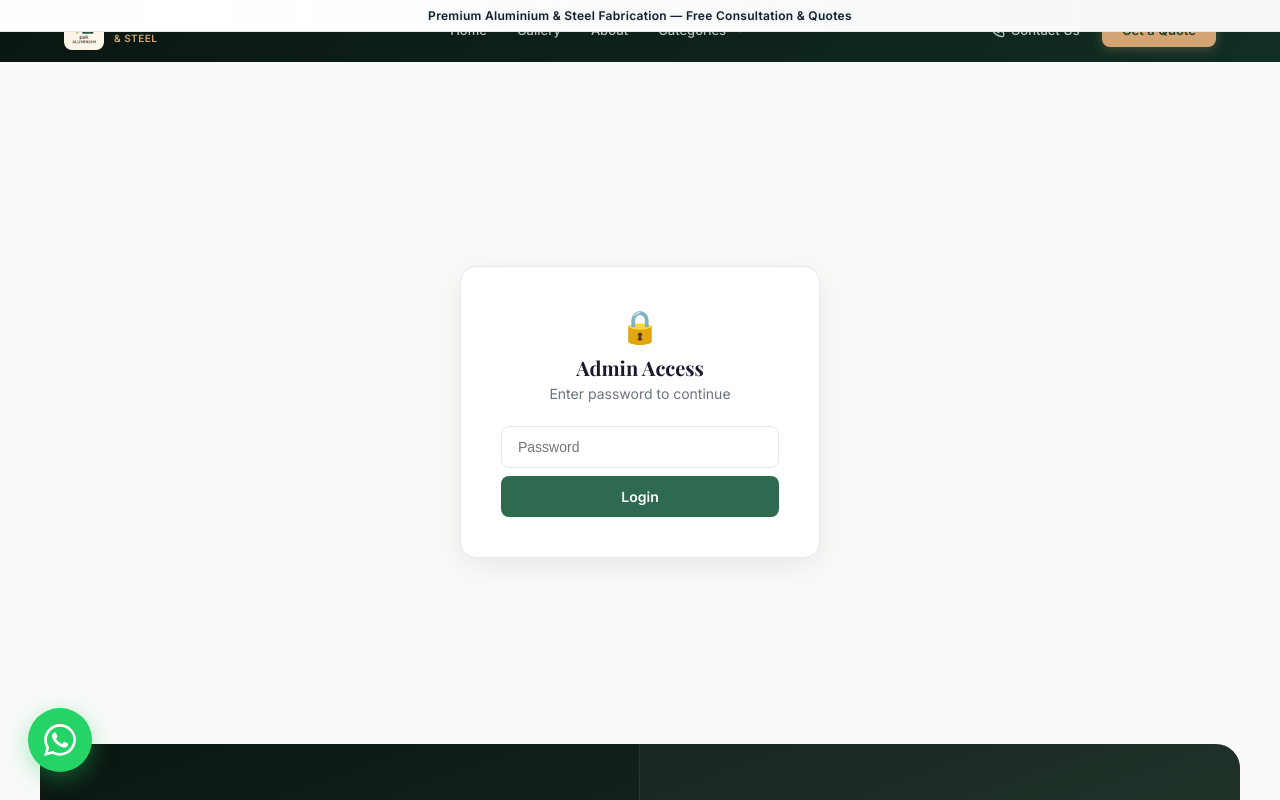
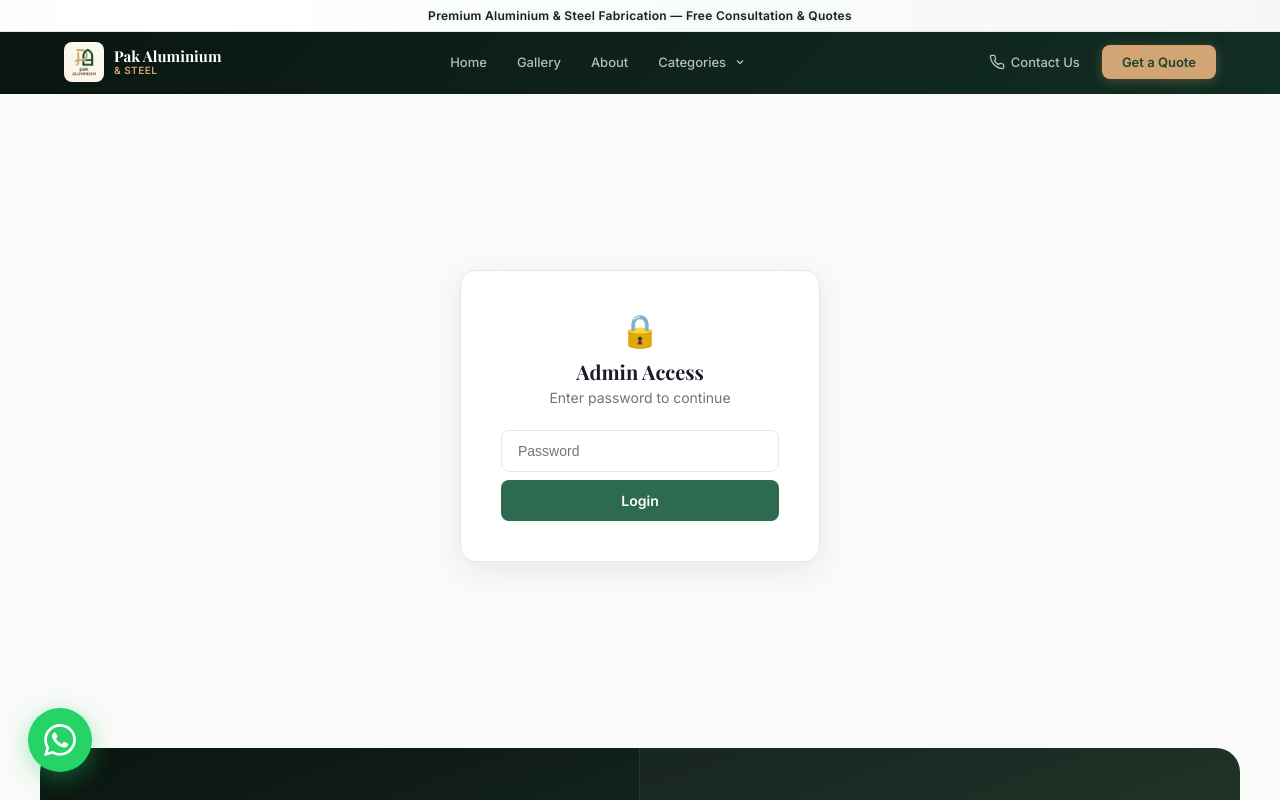
Before and after one commit to shahidburhan37-dotcom/pak-aluminium-steel, a React (Vite) app: page /admin in a window 1280 px wide. Shown: the top 800 px of the page. Built offline with nearby package versions, Linux system fonts and the light colour scheme.

Commit message:
fix: header + topbar both always visible, fixed wrapper

```diff
--- a/src/components/Navbar.jsx
+++ b/src/components/Navbar.jsx
@@ -38,13 +38,14 @@ export default function Navbar() {
 
   return (
     <>
-      <div className={`topbar ${scrolled ? 'hidden' : ''}`}>
-        <span className="animate-topbar-glow">
-          Premium Aluminium & Steel Fabrication — Free Consultation & Quotes
-        </span>
-      </div>
+      <header className="site-header">
+        <div className="topbar">
+          <span className="animate-topbar-glow">
+            Premium Aluminium & Steel Fabrication — Free Consultation & Quotes
+          </span>
+        </div>
 
-      <nav className={`navbar ${scrolled ? 'scrolled' : ''}`}>
+        <nav className={`navbar ${scrolled ? 'scrolled' : ''}`}>
         <div className="navbar-inner">
           <Link to="/" className="nav-logo">
             <img src="/images/logo-new.webp" alt="Pak Aluminium & Steel" style={{ height: 40, width: 40, borderRadius: 8, objectFit: 'cover' }} />
@@ -127,6 +128,7 @@ export default function Navbar() {
 
         <div className="nav-gradient-line" />
       </nav>
+      </header>
 
       <div className={`mobile-menu ${mobileOpen ? 'open' : ''}`}>
         <button className="mobile-close" onClick={() => setMobileOpen(false)} aria-label="Close menu">
--- a/src/index.css
+++ b/src/index.css
@@ -131,7 +131,7 @@ button { cursor: pointer; font-family: var(--font-body); }
   background: white;
   color: var(--color-text); text-align: center;
   padding: 8px 16px; font-size: 12px; font-weight: 600;
-  letter-spacing: 0.3px; position: relative; z-index: 1001;
+  letter-spacing: 0.3px; position: relative; z-index: 1002;
   overflow: hidden;
   border-bottom: 1px solid var(--color-border);
 }
@@ -145,10 +145,16 @@ button { cursor: pointer; font-family: var(--font-body); }
 }
 
 /* ═══════════════════════════════════════════════
+   HEADER (fixed wrapper)
+   ═══════════════════════════════════════════════ */
+.site-header {
+  position: fixed; top: 0; left: 0; right: 0; z-index: 1000;
+}
+
+/* ═══════════════════════════════════════════════
    NAVBAR
    ═══════════════════════════════════════════════ */
 .navbar {
-  position: fixed; top: 0; left: 0; right: 0; z-index: 1000;
   padding: 0;
   background: linear-gradient(135deg, #0a1510, #112e24);
   backdrop-filter: blur(24px);
@@ -158,13 +164,7 @@ button { cursor: pointer; font-family: var(--font-body); }
 .navbar.scrolled {
   box-shadow: 0 4px 30px rgba(0,0,0,0.15);
 }
-.nav-spacer { height: 60px; }
-.topbar.hidden {
-  opacity: 0;
-  height: 0;
-  padding: 0;
-  overflow: hidden;
-}
+.nav-spacer { height: 96px; }
 .nav-gradient-line {
   height: 2px;
   background: linear-gradient(90deg, transparent, var(--color-accent), var(--color-accent-light), var(--color-accent), transparent);
```
